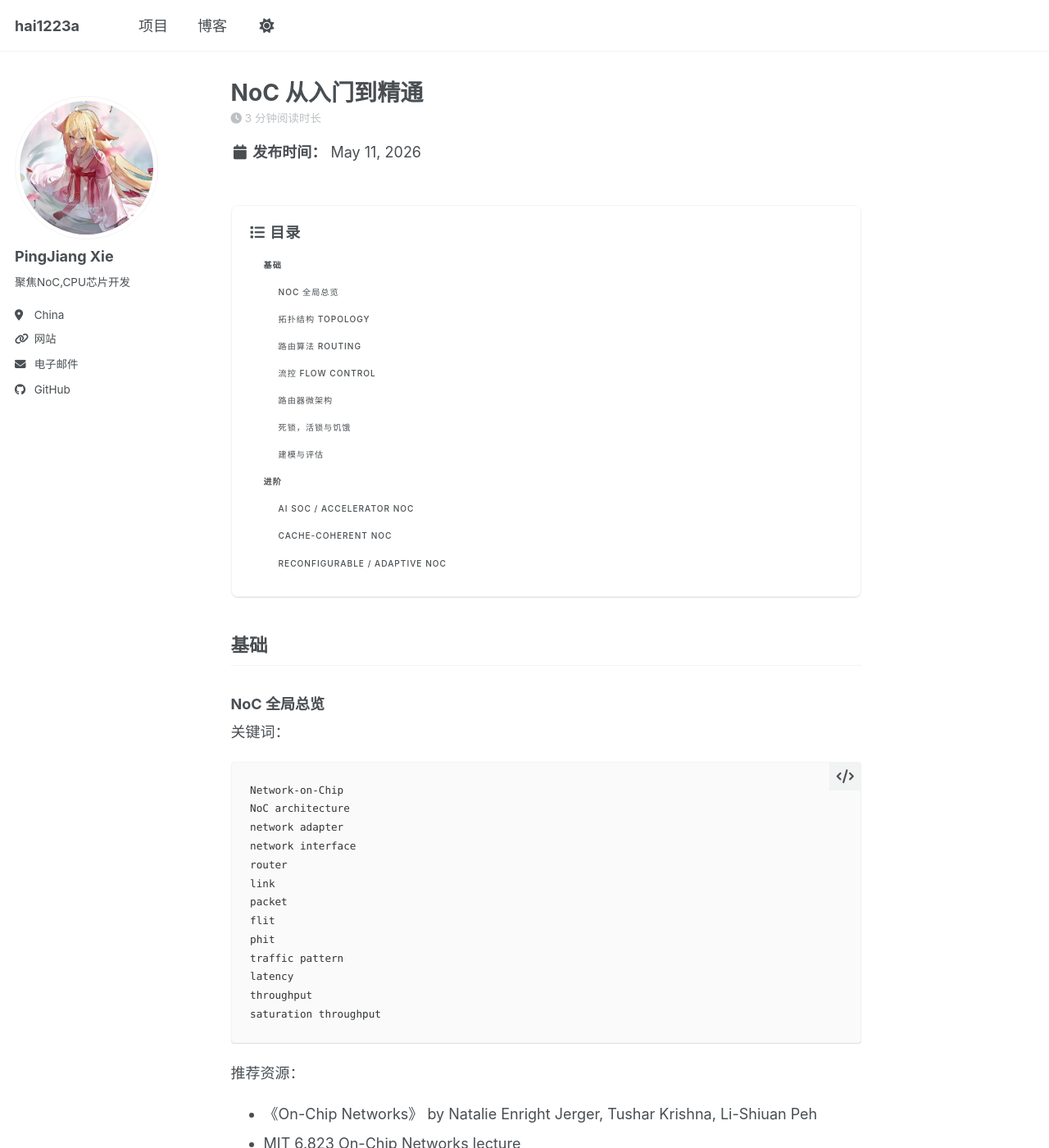
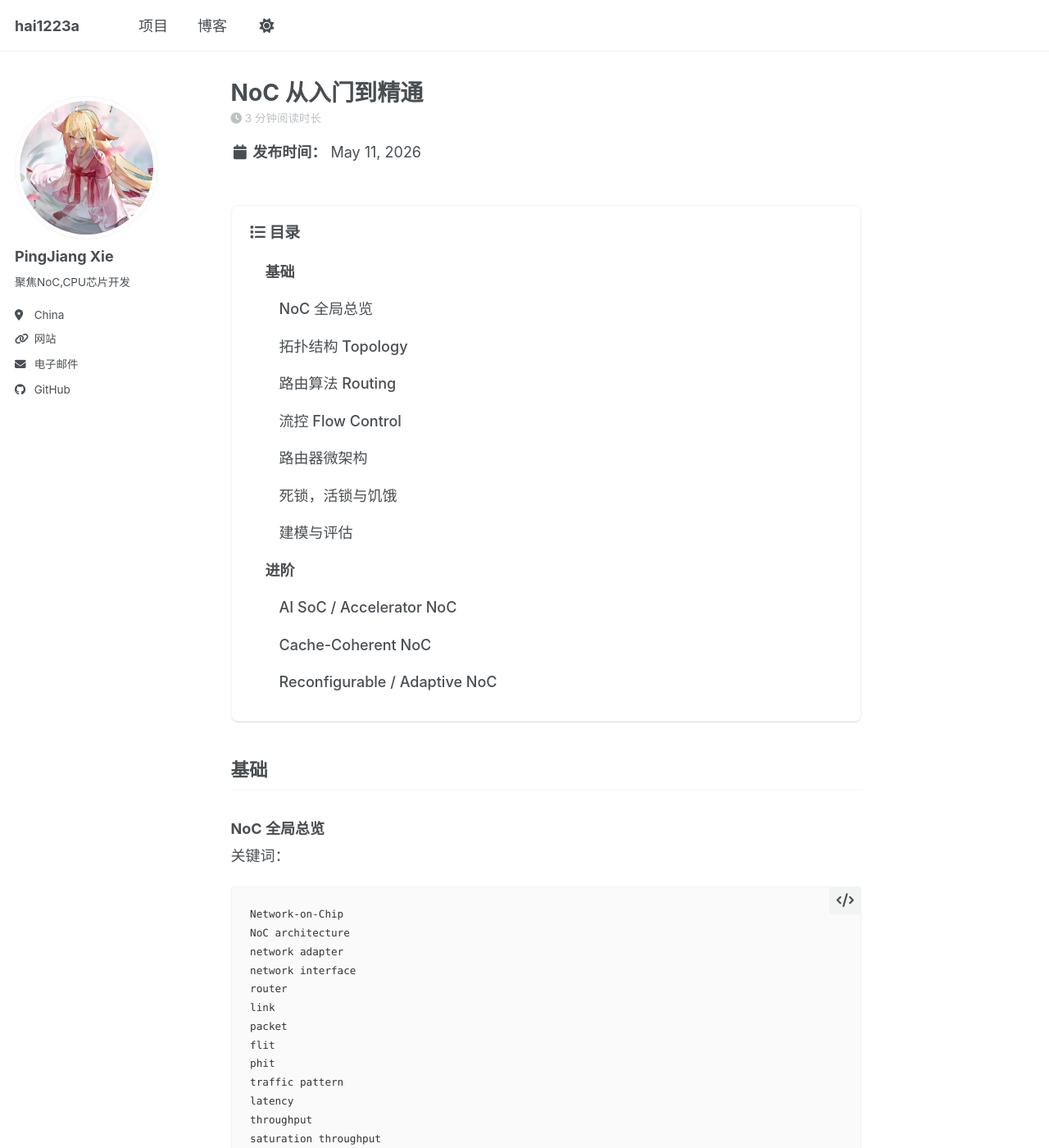
Before and after one commit to hai1223a/hai1223a.github.io, a Jekyll site: the page built from _posts/2026-05-11-NoC从入门到精通.md, in a window 1280 px wide and 1400 px high. Shown: the whole window at 82% size. Built offline with Jekyll 4.4.1, drawn with Linux system fonts in a browser that asks for light colours; a script bundle is joined from its source files by our own code; library files that are not in the unit come from our copies; comment, search, counter and statistics services are not loaded.

Commit message:
NoC拓扑结构

```diff
--- a/_sass/layout/_sidebar.scss
+++ b/_sass/layout/_sidebar.scss
@@ -141,38 +141,47 @@
   }
 }
 
-.page__toc {
+.page__content .page__toc {
   .toc {
     padding: 1.25em;
     border-radius: 8px;
+    text-transform: none;
+    letter-spacing: 0;
   }
 
   .nav__title {
     margin-bottom: 0.75em;
-    font-size: $type-size-5;
+    color: var(--global-text-color);
+    font-size: 1.05em;
     font-weight: 700;
+    text-transform: none;
+    letter-spacing: 0;
   }
 
   .toc__menu {
-    font-size: $type-size-6;
+    font-size: 1em;
+    text-transform: none;
+    letter-spacing: 0;
 
     a {
       margin: 0.12rem 0;
-      padding: 0.45rem 0.75rem;
-      color: var(--global-text-color);
-      font-size: $type-size-6;
+      padding: 0.48rem 0.8rem;
+      color: var(--global-text-color) !important;
+      font-size: 1em !important;
       font-weight: 600;
       line-height: 1.45;
-      border-bottom: 0;
-      border-left: 3px solid transparent;
+      text-transform: none;
+      letter-spacing: 0;
+      border-bottom: 0 !important;
+      border-left: 4px solid transparent;
       border-radius: 4px;
       text-decoration: none !important;
 
       &:hover,
       &:focus {
-        color: var(--global-link-color);
-        background-color: var(--global-border-color);
-        border-left-color: var(--global-link-color);
+        color: var(--global-link-color) !important;
+        background-color: rgba(82, 173, 200, 0.16);
+        border-left-color: var(--global-link-color) !important;
         text-decoration: none !important;
       }
     }
@@ -183,13 +192,13 @@
 
     li ul > li a {
       padding-left: 1.75rem;
-      font-size: $type-size-6;
+      font-size: 1em !important;
       font-weight: 500;
     }
 
     li ul li ul > li a {
       padding-left: 2.75rem;
-      font-size: $type-size-7;
+      font-size: 0.95em !important;
     }
   }
 }
```
Also changed, not shown: image.png.
